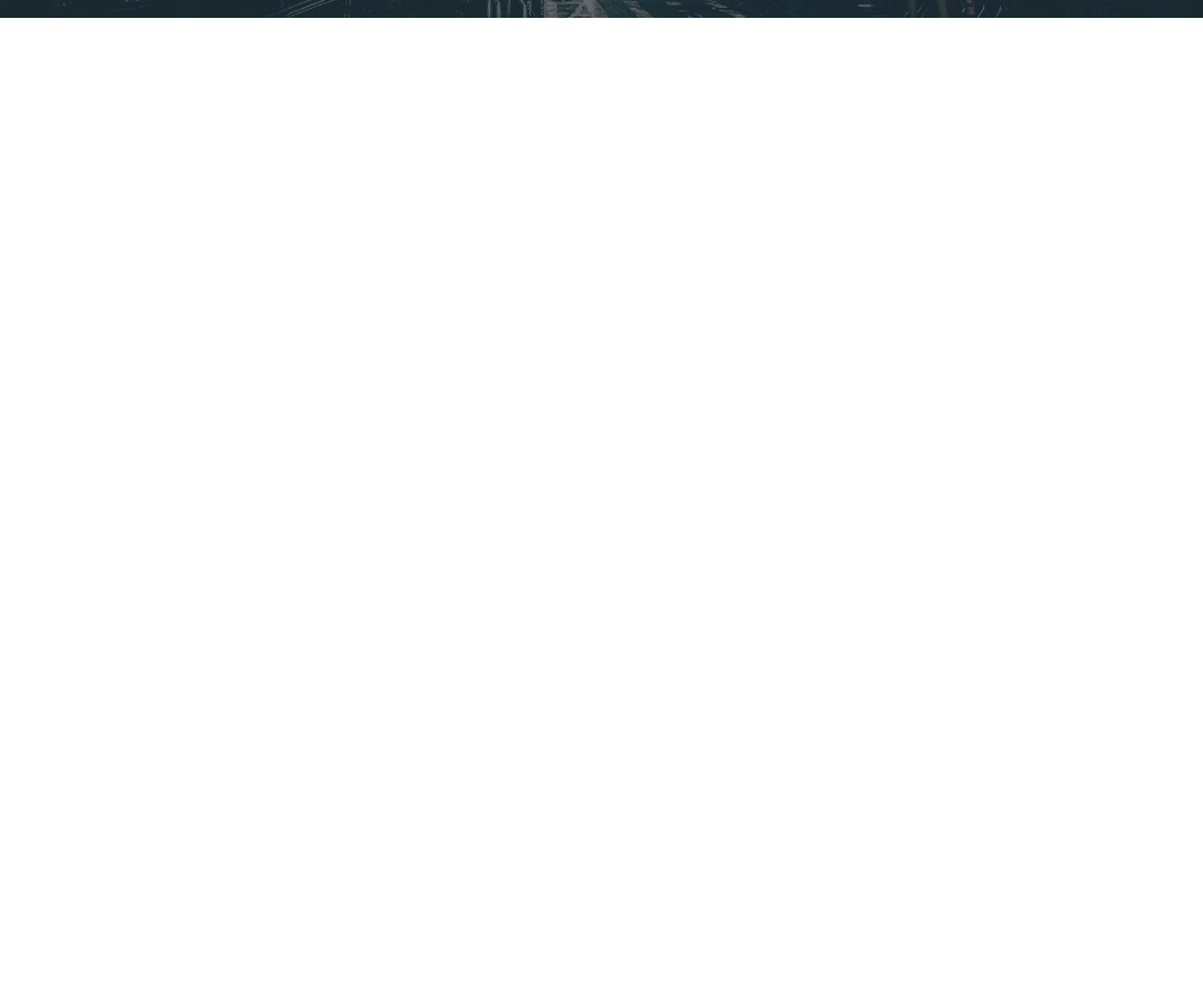
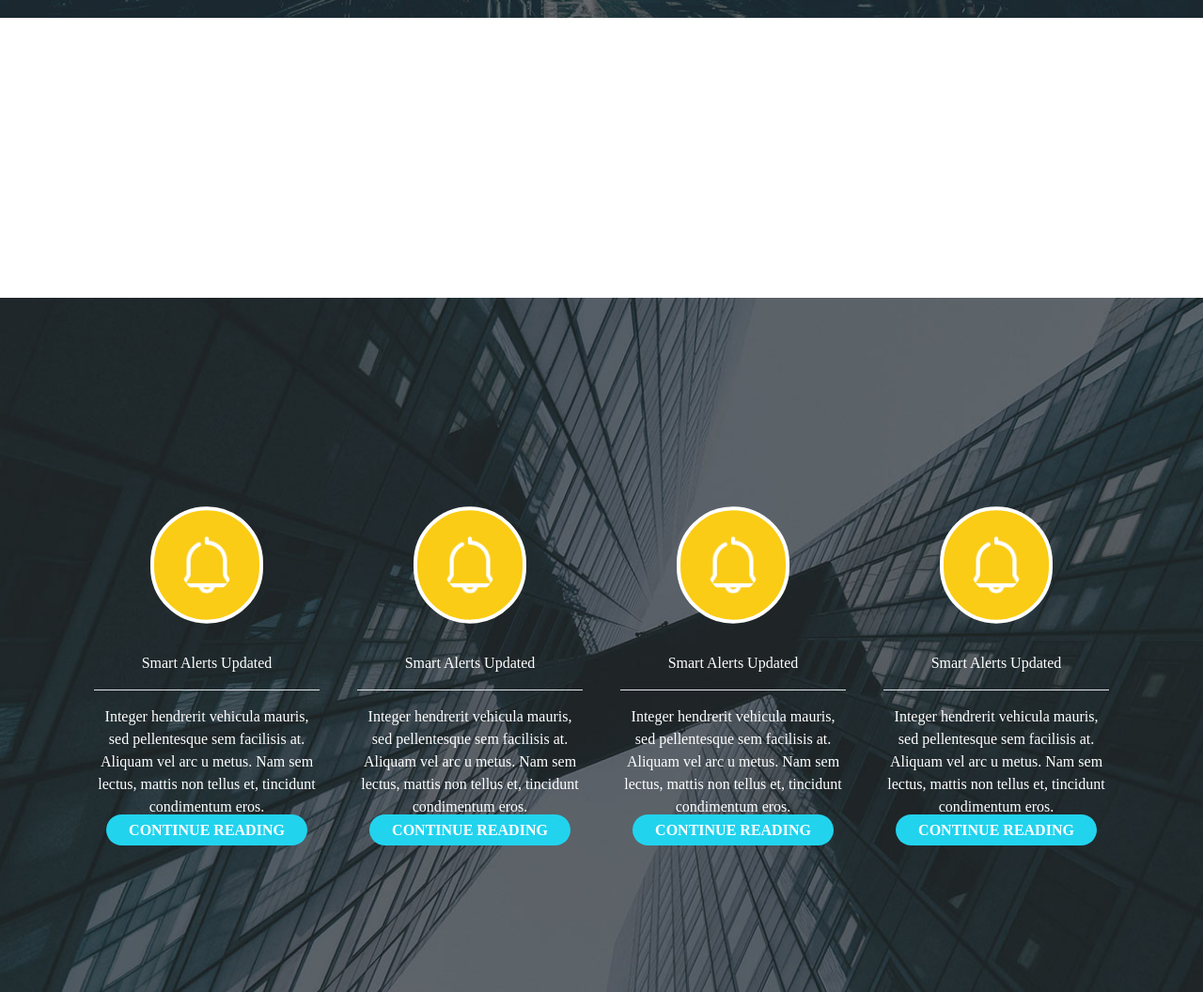
Before and after one commit to WeskerResidente/tinker, a website: page index.html in a window 1280 px wide. Shown: the part 563-1619 px from the top of the page at 94% size. Before the commit the page ends 800 px from the top, so only its background shows below. Drawn offline with Linux system fonts and the light colour scheme; a web font is replaced by a local one.

Commit message:
first commit

```diff
--- a/index.html
+++ b/index.html
@@ -27,13 +27,57 @@
         </div>
         <div  class="flex flex-col pt-80  justify-center  items-center  ">
             <h1 class="font-titre  text-white text-4xl font-bold ">Awesome <span  class="text-cyan-400">HTML5</span> Template <span  class="text-orange-600">TINKER</span></h1>
-            <p  class="text-white text-center font-texte w-1/3">
+            <p  class="text-white text-center font-texte w-1/3  mt-6">
                 Phasellus aliquam finibus est, id tincidunt mauris fermentum a. In elementum diam et dui congue, ultrices bibendum mi lacinia. Aliquam lobortis dapibus nunc, nec tempus odio
                 posuere quis.
             </p>
             <a href="" class="bg-white rounded-full p-2 pl-6 pr-6 font-titre  font-bold mt-6">LET'S  START</a>
         </div>
+        <div class="bg-cover bg-[url('../assets/img/about-bg.jpg')] mt-80 ">
+            <div  class="flex justify-center items-center ml-10 mr-10 pt-40 pb-40">
+                <div class="w-1/5 mr-5 ml-5 text-center flex flex-col">
+                    <img src="assets\img\service_icon_01.png" alt="" class="bg-yellow-400 border-8 rounded-full scale-50 p-14 -mb-8 border-white">
+                    <h2  class="font-titre  text-white after: pb-4  border-b bottom-4">Smart Alerts Updated</h2>
+                    <p class="font-texte text-white mt-4">Integer hendrerit vehicula mauris, sed pellentesque sem facilisis at. Aliquam vel arc
+                        u metus. Nam sem lectus, mattis non tellus et, tincidunt condimentum eros.
+                   </p>
+                   <div>
+                       <a href="" class="bg-cyan-400  text-white rounded-full p-2 pl-6 pr-6 font-texte  font-bold mt-6">CONTINUE READING</a>
+                   </div>
+                </div>
+                <div class="w-1/5 mr-5 ml-5 text-center flex flex-col">
+                    <img src="assets\img\service_icon_01.png" alt="" class="bg-yellow-400 border-8 rounded-full scale-50 p-14 -mb-8 border-white">
+                    <h2  class="font-titre  text-white after: pb-4  border-b bottom-4">Smart Alerts Updated</h2>
+                    <p class="font-texte text-white mt-4">Integer hendrerit vehicula mauris, sed pellentesque sem facilisis at. Aliquam vel arc
+                        u metus. Nam sem lectus, mattis non tellus et, tincidunt condimentum eros.
+                   </p>
+                   <div>
+                       <a href="" class="bg-cyan-400  text-white rounded-full p-2 pl-6 pr-6 font-texte  font-bold mt-6">CONTINUE READING</a>
+                   </div>
+                </div>
+                <div class="w-1/5 mr-5 ml-5 text-center flex flex-col">
+                    <img src="assets\img\service_icon_01.png" alt="" class="bg-yellow-400 border-8 rounded-full scale-50 p-14 -mb-8 border-white">
+                    <h2  class="font-titre  text-white after: pb-4  border-b bottom-4">Smart Alerts Updated</h2>
+                    <p class="font-texte text-white mt-4">Integer hendrerit vehicula mauris, sed pellentesque sem facilisis at. Aliquam vel arc
+                        u metus. Nam sem lectus, mattis non tellus et, tincidunt condimentum eros.
+                   </p>
+                   <div>
+                       <a href="" class="bg-cyan-400  text-white rounded-full p-2 pl-6 pr-6 font-texte  font-bold mt-6">CONTINUE READING</a>
+                   </div>
+                </div>
+                <div class="w-1/5 mr-5 ml-5 text-center flex flex-col">
+                    <img src="assets\img\service_icon_01.png" alt="" class="bg-yellow-400 border-8 rounded-full scale-50 p-14 -mb-8 border-white">
+                    <h2  class="font-titre  text-white after: pb-4  border-b bottom-4">Smart Alerts Updated</h2>
+                    <p class="font-texte text-white mt-4">Integer hendrerit vehicula mauris, sed pellentesque sem facilisis at. Aliquam vel arc
+                        u metus. Nam sem lectus, mattis non tellus et, tincidunt condimentum eros.
+                   </p>
+                   <div>
+                       <a href="" class="bg-cyan-400  text-white rounded-full p-2 pl-6 pr-6 font-texte  font-bold mt-6">CONTINUE READING</a>
+                   </div>
+                </div>
 
+            </div>
+        </div>
     </main>
 
 </body>
```
Also changed, not shown: dist/style.css.
